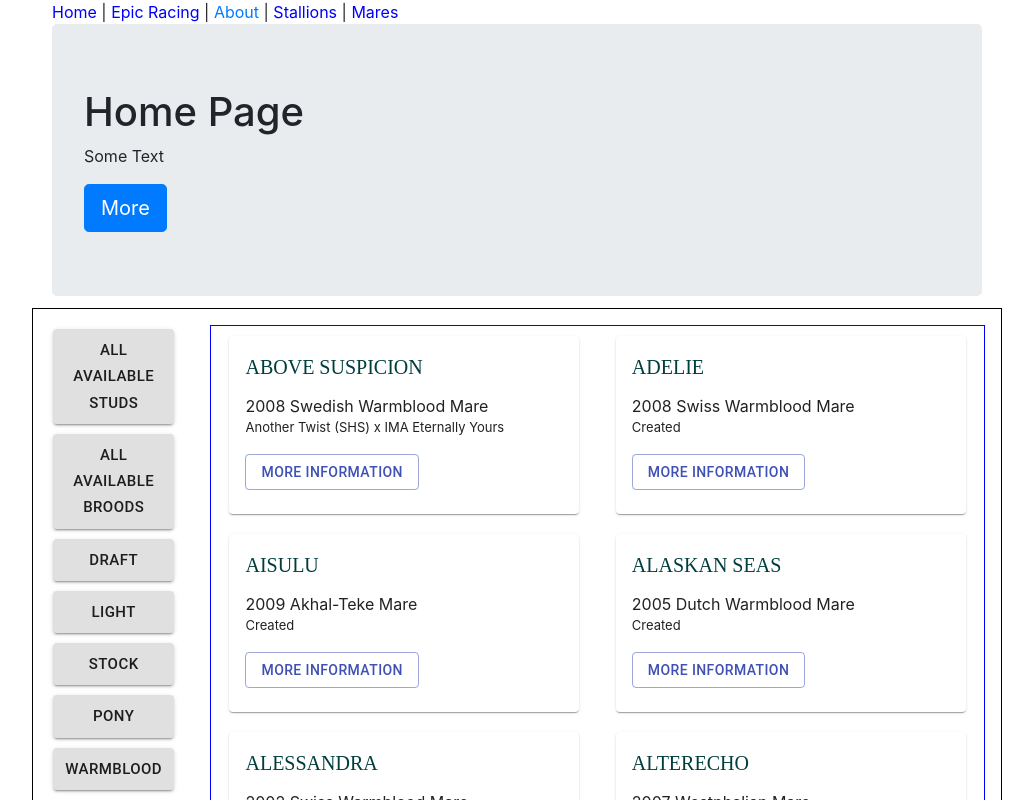
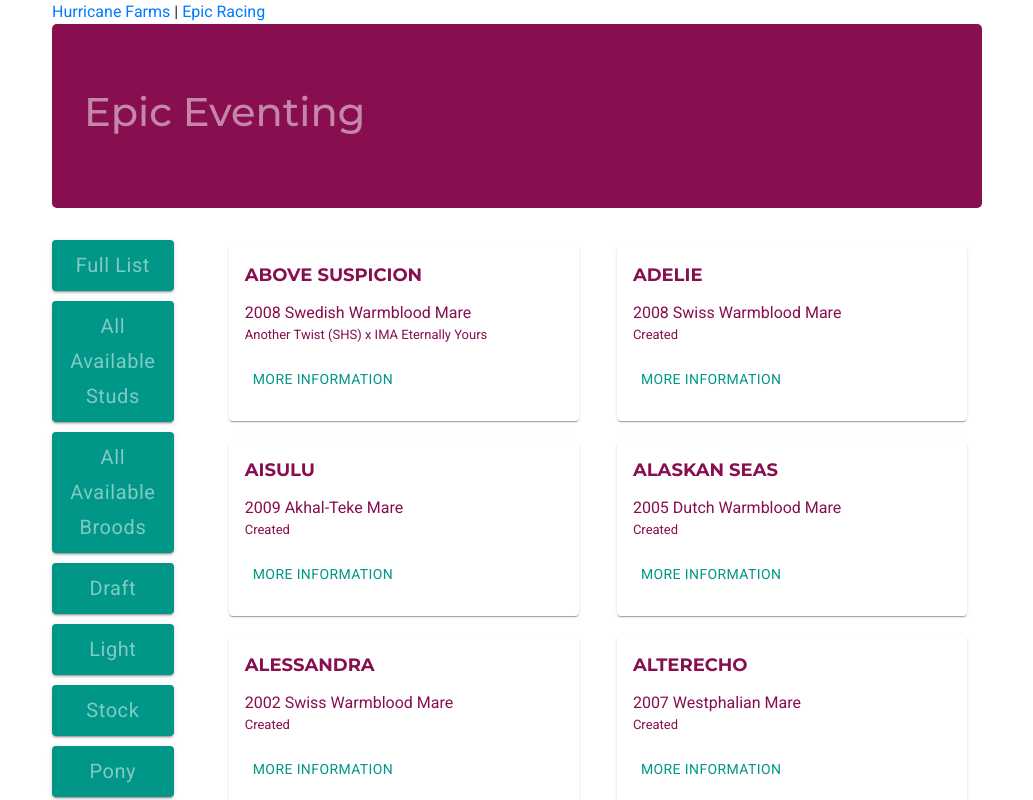
Before and after one commit to jrkay/epiceventing, a React app: page / in a window 1280 px wide. Shown: the top 800 px of the page, without its empty margins (123-1156 px from the left). Built offline with nearby package versions, Linux system fonts and the light colour scheme.

Commit message:
Update style

```diff
--- a/src/components/App.js
+++ b/src/components/App.js
@@ -1,7 +1,6 @@
 import React, { Component }  from 'react';
 import {Route, Switch} from 'react-router-dom';
 import HomePage from './home/HomePage';
-import AboutPage from './about/AboutPage';
 import Header from './common/Header';
 import Sidebar from './common/Sidebar';
 import HorseGrid from './horseGrid/HorseGrid';
@@ -62,18 +61,16 @@ class App extends Component {
     }
 
     render() {
-        console.log("Click: " + this.state.filter);
         return (
             <div className="container-fluid">
             <Header />
             <Switch>
                 <Route exact path="/" component={HomePage} />
-                <Route path="/about" component={AboutPage} />
                 <Route component={PageNotFound} />
             </Switch>
 
             <Grid container direction="row" justify="center" alignItems="flex-start"
-                spacing={5} style={{border: "1px solid black", flexGrow: "1"}}>
+                spacing={5} style={{flexGrow: "1"}}>
                 <Grid item xs={2}>
                    <Sidebar filter={this.state.filter} handleChange={this.handleChange} />
                 </Grid>
--- a/src/components/about/AboutPage.js
+++ /dev/null
@@ -1,10 +0,0 @@
-import React from "react";
-
-const AboutPage = () => (
-    <div>
-        <h2>About</h2>
-        <p>More Text</p>
-    </div>
-);
-
-export default AboutPage;
--- a/src/components/common/Header.js
+++ b/src/components/common/Header.js
@@ -1,16 +1,12 @@
 import React from 'react';
-import {NavLink } from 'react-router-dom';
 
 const Header = () => {
     const activeStyle = { color: "blue"};
 
     return (
         <nav>
-            <NavLink to="/" activeStyle={activeStyle} exact>Home</NavLink> {" | "}
-            <NavLink to="/" activeStyle={activeStyle} exact>Epic Racing</NavLink> {" | "}
-            <NavLink to="/about" activeStyle={activeStyle}>About</NavLink> {" | "}
-            <NavLink to="/" activeStyle={activeStyle} exact>Stallions</NavLink> {" | "}
-            <NavLink to="/" activeStyle={activeStyle} exact>Mares</NavLink>
+            <a href="http://www.hfshc.com/" target="_newwindow" activeStyle={activeStyle} exact>Hurricane Farms</a> {" | "}
+            <a href="http://www.trainsaur.com/racing" target="_newwindow" activeStyle={activeStyle} exact>Epic Racing</a>
         </nav>
     )
 }
--- a/src/components/common/Sidebar.js
+++ b/src/components/common/Sidebar.js
@@ -1,23 +1,32 @@
 import React, { Component }  from 'react';
 import Button from '@material-ui/core/Button';
+import { createMuiTheme, ThemeProvider } from '@material-ui/core/styles';
+import { teal } from '@material-ui/core/colors';
 
 class Sidebar extends Component {
     constructor(props) {
       super(props);
     }
 
+    theme = createMuiTheme({
+        palette: {
+          primary: teal,
+        },
+      });
+
     render() {
       const {filter, handleChange} = this.props;
       return (
-        <div>
-          <Button onClick={() => handleChange('Stud')} variant="contained" size='large'>All Available Studs</Button>
-          <Button onClick={() => handleChange('Brood')} variant="contained" size='large'>All Available Broods</Button>
-          <Button onClick={() => handleChange('Draft')} variant="contained" size='large'>Draft</Button>
-          <Button onClick={() => handleChange('Light')} variant="contained" size='large'>Light</Button>
-          <Button onClick={() => handleChange('Stock')} variant="contained" size='large'>Stock</Button>
-          <Button onClick={() => handleChange('Pony')} variant="contained" size='large'>Pony</Button>
-          <Button onClick={() => handleChange('Warmblood')} variant="contained" size='large'>Warmblood</Button>
-        </div>
+        <ThemeProvider theme={this.theme}>
+          <Button onClick={() => handleChange('')} color="primary" variant="contained" size='large'>Full List</Button>
+          <Button onClick={() => handleChange('Stud')} color="primary" variant="contained" size='large'>All Available Studs</Button>
+          <Button onClick={() => handleChange('Brood')} color="primary" variant="contained" size='large'>All Available Broods</Button>
+          <Button onClick={() => handleChange('Draft')} color="primary" variant="contained" size='large'>Draft</Button>
+          <Button onClick={() => handleChange('Light')} color="primary" variant="contained" size='large'>Light</Button>
+          <Button onClick={() => handleChange('Stock')} color="primary" variant="contained" size='large'>Stock</Button>
+          <Button onClick={() => handleChange('Pony')} color="primary" variant="contained" size='large'>Pony</Button>
+          <Button onClick={() => handleChange('Warmblood')} color="primary" variant="contained" size='large'>Warmblood</Button>
+        </ThemeProvider>
           );
       }
   }
--- a/src/components/home/HomePage.js
+++ b/src/components/home/HomePage.js
@@ -1,13 +1,8 @@
 import React from "react";
-import {Link} from "react-router-dom";
 
 const HomePage = () => (
     <div className="jumbotron">
-        <h1>Home Page</h1>
-        <p>Some Text</p>
-        <Link to="about" className="btn btn-primary btn-lg">
-            More
-        </Link>
+        <h1>Epic Eventing</h1>
     </div>
 );
 
--- a/src/components/horseCard/HorseCard.js
+++ b/src/components/horseCard/HorseCard.js
@@ -9,6 +9,8 @@ import Grid from '@material-ui/core/Grid';
 import IconButton from '@material-ui/core/IconButton';
 import CloseIcon from '@material-ui/icons/Close';
 import Typography from '@material-ui/core/Typography';
+import { createMuiTheme, ThemeProvider } from '@material-ui/core/styles';
+import { teal } from '@material-ui/core/colors';
 
 class HorseBox extends Component {
     constructor(props) {
@@ -29,6 +31,11 @@ class HorseBox extends Component {
         this.setState({ openedModal: null });
     };
 
+    theme = createMuiTheme({
+        palette: {
+          primary: teal,
+        },
+      });
 
     render() {
     //    const filterStatus = (data.Horses);
@@ -51,9 +58,11 @@ class HorseBox extends Component {
                             </div>
 
                             <div key={i} className="button-link">
-                            <Button variant="outlined" color="primary" onClick={() => this.openModal(i)}>
-                                More Information
-                            </Button>
+                            <ThemeProvider theme={this.theme}>
+                                <Button color="primary" onClick={() => this.openModal(i)}>
+                                    More Information
+                                </Button>
+                            </ThemeProvider>
 
                             <Dialog aria-labelledby="customized-dialog-title"
                                 open={this.state.openedModal === i}
--- a/src/components/horseGrid/HorseGrid.js
+++ b/src/components/horseGrid/HorseGrid.js
@@ -12,7 +12,7 @@ class HorseGrid extends Component {
     render() {
         return (
           <Grid container spacing={1} direction="row" justify="space-around" alignItems="baseline"
-            style={{border: "1px solid blue", flexGrow: "1"}}>
+            style={{flexGrow: "1"}}>
               <HorseCard filter={this.props.filter} />
           </Grid>
         );
--- a/src/index.css
+++ b/src/index.css
@@ -1,11 +1,11 @@
+@import url('https://fonts.googleapis.com/css2?family=Montserrat:wght@300;400;500;700&family=Roboto&display=swap');
+
 body {
   max-width: 75%;
   margin: 0 auto;
-    font-family: -apple-system, BlinkMacSystemFont, 'Segoe UI', 'Roboto', 'Oxygen',
-      'Ubuntu', 'Cantarell', 'Fira Sans', 'Droid Sans', 'Helvetica Neue',
-      sans-serif;
-    -webkit-font-smoothing: antialiased;
-    -moz-osx-font-smoothing: grayscale;
+  font-family: 'Roboto';
+  -webkit-font-smoothing: antialiased;
+  -moz-osx-font-smoothing: grayscale;
   }
 
   code {
@@ -21,10 +21,10 @@ body {
 }
 
 .card-title{
-  font-family: "Permanent Marker";
-  font-size: 20px;
+  font-family: 'Montserrat';
+  font-weight: 700;
+  font-size: 18px;
   text-transform: uppercase;
-  color: #003d3d;
   max-width:328px;
 }
 
@@ -35,6 +35,27 @@ body {
   }
 
   .MuiButton-sizeLarge{
+    font-family: 'Roboto' !important;
     width: 100%;
     margin-bottom: 10px !important;
+    font-size: 1.25rem !important;
   }
+
+  .MuiButton-sizeLarge.MuiButton-root{
+    text-transform: none !important;
+  color: rgba(256,256,256, 0.5);
+}
+
+.MuiButton-outlinedPrimary{
+  font-size: 0.75rem !important;
+}
+
+.jumbotron{
+  font-family: 'Montserrat';
+  background: #880E4F;
+  color: rgba(256, 256, 256, 0.5);
+}
+
+.MuiPaper-root{
+  color: #880E4F !important;
+}
```
Also changed, not shown: src/components/common/MoreInfoButton.js (deleted, +0 -40 lines).
